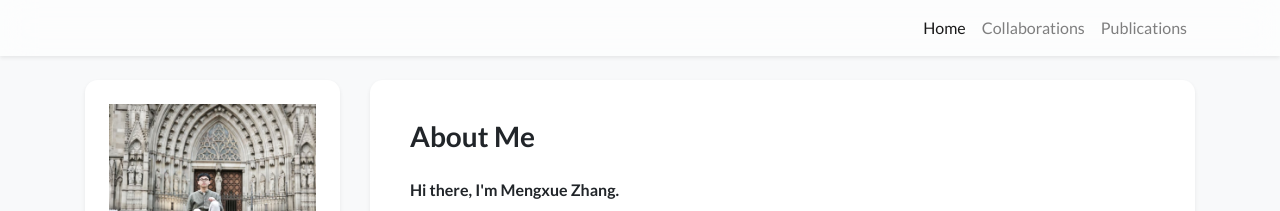
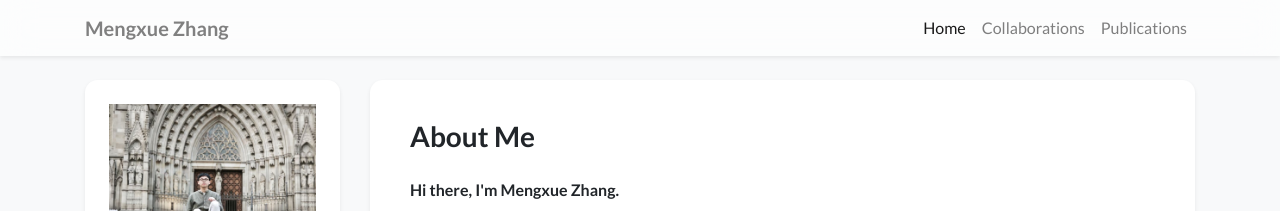
Before and after one commit to mengxue-rs/mengxue-rs.github.io, a Jekyll site: the page built from index.html, in a window 1280 px wide. Shown: the top 211 px of the page. Built offline with Jekyll 4.4.1, drawn with Linux system fonts in a browser that asks for light colours; nearby versions of some CDN libraries; a style sheet for code colours, icons or effects is not loaded.

Commit message:
Update profile.yml

```diff
--- a/_data/profile.yml
+++ b/_data/profile.yml
@@ -1,6 +1,6 @@
 primary_name: "Mengxue Zhang"
 secondary_name: ""
-navbar_name: "" # Mengxue Zhang (mx.zhang.rs@gmail.com)
+navbar_name: '<span style="color: gray;">Mengxue Zhang</span>' # Mengxue Zhang (mx.zhang.rs@gmail.com)
 
 positions:
 - name: Ph.D. Researcher
```
